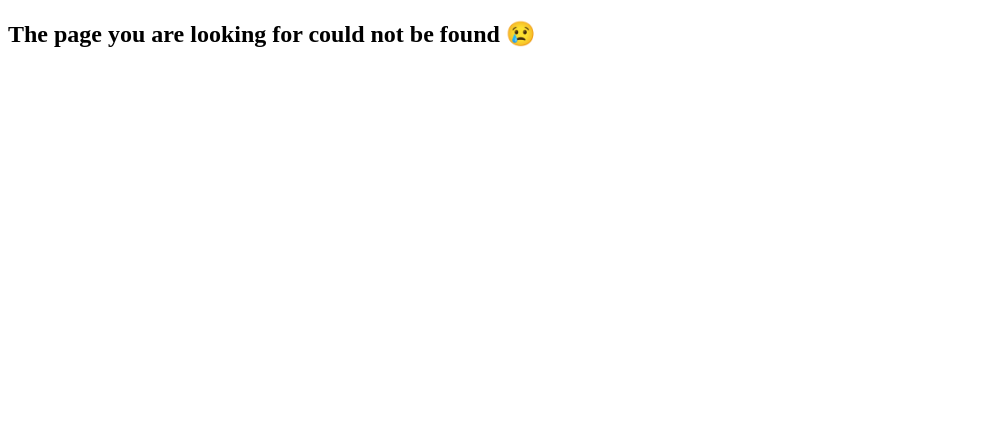
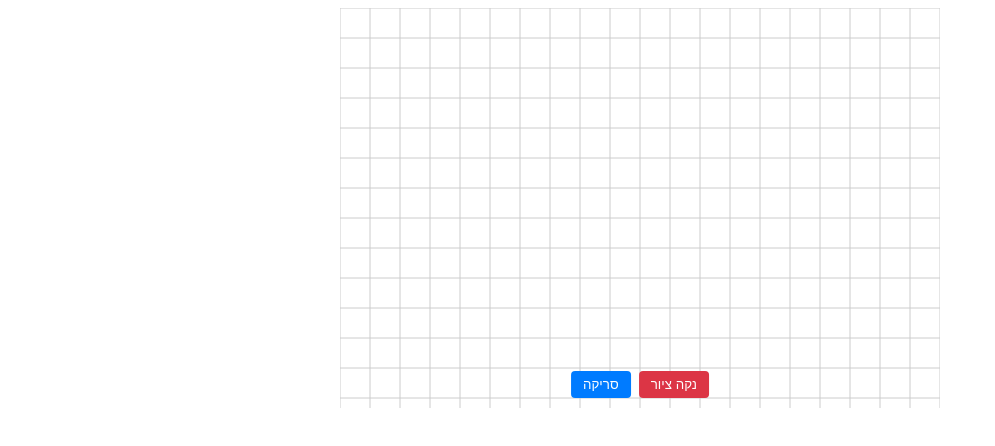
Before and after one commit to ShonHason/MathVenture-Client, a React (Create React App) app: page /scan in a window 1280 px wide. Shown: the top 446 px of the page, without its empty margins (0-995 px from the left). Built offline with nearby package versions, Linux system fonts and the light colour scheme.

Commit message:
add the the ability to scan the DrawableMathNotebook

```diff
--- a/package.json
+++ b/package.json
@@ -12,6 +12,7 @@
   "author": "Shon Hasson, Rotem Ziv, Dan Akrabi, Roey Biton",
   "license": "ISC",
   "dependencies": {
+    "@google-cloud/vision": "^5.1.0",
     "@sendgrid/mail": "^8.1.4",
     "@types/react-router-dom": "^5.3.3",
     "@types/three": "^0.162.0",
@@ -35,6 +36,7 @@
     "react-scripts": "^5.0.1",
     "sendgrid": "^5.2.3",
     "socket.io-client": "^4.8.1",
+    "tesseract.js": "^6.0.1",
     "three": "^0.162.0"
   },
   "devDependencies": {
--- a/src/App.tsx
+++ b/src/App.tsx
@@ -21,6 +21,7 @@ import { ChatPage } from "./pages/chat";
 import StartLessons from "./pages/StartLessons";
 import Lesson from "./pages/Lesson";
 import InSession from "./pages/InSession";
+import DrawableMathNotebook from "./components/DrawableMathNotebook";
 
 const App: React.FC = () => {
   const [topics, setTopics] = useState<Topic[]>([]);
@@ -49,6 +50,9 @@ const App: React.FC = () => {
           <Route path="/plan" element={<ChoosePlanPage />} />
           <Route path="chat" element={<ChatPage />} />
           <Route path="*" element={<PageNotFound />} />
+          <Route path="/scan" element={< DrawableMathNotebook question={""} onRecognize={function (text: string): void {
+            throw new Error("Function not implemented.");
+          } }/>} />
 
         </Routes>
       </Router>
--- a/src/components/DrawableMathNotebook.css
+++ b/src/components/DrawableMathNotebook.css
@@ -1,68 +1,90 @@
+/* src/components/DrawableMathNotebook.css */
 .drawable-notebook-container {
   display: flex;
-  justify-content: center;
+  flex-direction: column;
   align-items: center;
-  flex-direction: column;
 }
 
 .canvas-container {
   position: relative;
-  width: 600px;  /* ניתן לשנות בהתאם לצורך */
-  height: 400px; /* ניתן לשנות בהתאם לצורך */
+  width: 600px;
+  height: 400px;
+}
+
+.grid-canvas {
+  position: absolute;
+  top: 0;
+  left: 0;
+  width: 100%;
+  height: 100%;
+  z-index: 1;
+  pointer-events: none;
 }
 
 .drawable-canvas {
+  position: absolute;
+  top: 0;
+  left: 0;
   width: 100%;
   height: 100%;
-  border: 1px solid #ddd;
-  display: block;
+  z-index: 2;
+  background: transparent;
 }
 
-/* השאלה מוצגת על המשטח */
 .question-overlay {
   position: absolute;
   top: 10px;
   left: 10px;
-  font-weight: bold;
-  color: #000;
-  background-color: transparent;
+  background: rgba(255, 255, 255, 0.8);
   padding: 4px 8px;
   border-radius: 4px;
+  font-weight: bold;
 }
 
-/* קבוצת לחצנים - שני הכפתורים אחד לצד השני */
 .button-group {
   position: absolute;
   bottom: 10px;
-  left: 10px;
+  left: 50%;
+  transform: translateX(-50%);
   display: flex;
-  gap: 10px;
+  gap: 8px;
+  z-index: 3;
 }
 
-/* עיצוב לחצן סריקה */
-.scan-button {
-  padding: 8px 12px;
-  background-color: #007bff;
-  color: #fff;
+.scan-button,
+.clear-canvas-button {
+  padding: 6px 12px;
   border: none;
   border-radius: 4px;
+  color: white;
   cursor: pointer;
 }
 
-.scan-button:hover {
+.scan-button {
+  background-color: #007bff;
+}
+.scan-button:hover:not([disabled]) {
   background-color: #0056b3;
 }
 
-/* עיצוב לחצן ניקוי ציור */
 .clear-canvas-button {
-  padding: 8px 12px;
   background-color: #dc3545;
-  color: #fff;
-  border: none;
-  border-radius: 4px;
-  cursor: pointer;
 }
-
 .clear-canvas-button:hover {
   background-color: #c82333;
 }
+
+.scan-button[disabled] {
+  opacity: 0.6;
+  cursor: not-allowed;
+}
+
+.recognized-text-display {
+  margin-top: 16px;
+  font-size: 1.1rem;
+  background: rgba(255,255,255,0.9);
+  padding: 8px 12px;
+  border-radius: 4px;
+  max-width: 600px;
+  word-break: break-word;
+}
--- a/src/components/DrawableMathNotebook.tsx
+++ b/src/components/DrawableMathNotebook.tsx
@@ -1,119 +1,144 @@
-import React, { useRef, useEffect } from 'react';
+// src/components/DrawableMathNotebook.tsx
+import React, { useRef, useEffect, useState } from 'react';
+import Tesseract from 'tesseract.js';
 import './DrawableMathNotebook.css';
 
 interface DrawableMathNotebookProps {
   question: string;
+  onRecognize: (text: string) => void;
 }
 
-const DrawableMathNotebook: React.FC<DrawableMathNotebookProps> = ({ question }) => {
-  const canvasRef = useRef<HTMLCanvasElement>(null);
-  // Use refs to track drawing state without causing re-renders
-  const isDrawingRef = useRef<boolean>(false);
+const DrawableMathNotebook: React.FC<DrawableMathNotebookProps> = ({ question, onRecognize }) => {
+  const gridRef = useRef<HTMLCanvasElement>(null);
+  const drawRef = useRef<HTMLCanvasElement>(null);
+  const isDrawingRef = useRef(false);
   const lastPosRef = useRef<{ x: number; y: number } | null>(null);
+  const [ocrLoading, setOcrLoading] = useState(false);
+  const [recognizedText, setRecognizedText] = useState<string>('');
 
-  // Draw the grid on the canvas.
-  const drawGrid = (ctx: CanvasRenderingContext2D, width: number, height: number, gridSize: number = 30) => {
-    ctx.clearRect(0, 0, width, height);
+  // ציור הרשת
+  const drawGrid = (
+    ctx: CanvasRenderingContext2D,
+    w: number,
+    h: number,
+    size: number = 30
+  ) => {
+    ctx.clearRect(0, 0, w, h);
     ctx.beginPath();
     ctx.strokeStyle = '#ccc';
-    for (let x = 0; x <= width; x += gridSize) {
+    for (let x = 0; x <= w; x += size) {
       ctx.moveTo(x, 0);
-      ctx.lineTo(x, height);
+      ctx.lineTo(x, h);
     }
-    for (let y = 0; y <= height; y += gridSize) {
+    for (let y = 0; y <= h; y += size) {
       ctx.moveTo(0, y);
-      ctx.lineTo(width, y);
+      ctx.lineTo(w, y);
     }
     ctx.stroke();
   };
 
   useEffect(() => {
-    const canvas = canvasRef.current;
-    if (!canvas) return;
-    const ctx = canvas.getContext('2d');
-    if (!ctx) return;
+    const grid = gridRef.current!;
+    const draw = drawRef.current!;
+    const w = grid.offsetWidth;
+    const h = grid.offsetHeight;
+    grid.width = w; grid.height = h;
+    draw.width = w; draw.height = h;
 
-    // Set canvas dimensions to match its display size.
-    canvas.width = canvas.offsetWidth;
-    canvas.height = canvas.offsetHeight;
-    drawGrid(ctx, canvas.width, canvas.height);
+    const gctx = grid.getContext('2d')!;
+    drawGrid(gctx, w, h);
 
-    // Event handlers for drawing.
-    const handleMouseDown = (e: MouseEvent) => {
-      const rect = canvas.getBoundingClientRect();
-      const x = e.clientX - rect.left;
-      const y = e.clientY - rect.top;
+    const dctx = draw.getContext('2d')!;
+    const md = (e: MouseEvent) => {
+      const r = draw.getBoundingClientRect();
       isDrawingRef.current = true;
+      lastPosRef.current = { x: e.clientX - r.left, y: e.clientY - r.top };
+    };
+    const mm = (e: MouseEvent) => {
+      if (!isDrawingRef.current || !lastPosRef.current) return;
+      const r = draw.getBoundingClientRect();
+      const x = e.clientX - r.left;
+      const y = e.clientY - r.top;
+      dctx.beginPath();
+      dctx.moveTo(lastPosRef.current.x, lastPosRef.current.y);
+      dctx.lineTo(x, y);
+      dctx.strokeStyle = 'black';
+      dctx.lineWidth = 6;
+      dctx.stroke();
       lastPosRef.current = { x, y };
     };
-
-    const handleMouseMove = (e: MouseEvent) => {
-      if (!isDrawingRef.current) return;
-      const rect = canvas.getBoundingClientRect();
-      const x = e.clientX - rect.left;
-      const y = e.clientY - rect.top;
-      if (lastPosRef.current) {
-        ctx.beginPath();
-        ctx.moveTo(lastPosRef.current.x, lastPosRef.current.y);
-        ctx.lineTo(x, y);
-        ctx.strokeStyle = 'black';
-        ctx.lineWidth = 2;
-        ctx.stroke();
-        lastPosRef.current = { x, y };
-      }
-    };
-
-    const handleMouseUpOrLeave = () => {
+    const mu = () => {
       isDrawingRef.current = false;
       lastPosRef.current = null;
     };
 
-    // Attach event listeners.
-    canvas.addEventListener('mousedown', handleMouseDown);
-    canvas.addEventListener('mousemove', handleMouseMove);
-    canvas.addEventListener('mouseup', handleMouseUpOrLeave);
-    canvas.addEventListener('mouseleave', handleMouseUpOrLeave);
+    draw.addEventListener('mousedown', md);
+    draw.addEventListener('mousemove', mm);
+    draw.addEventListener('mouseup', mu);
+    draw.addEventListener('mouseleave', mu);
 
-    // Cleanup on unmount.
     return () => {
-      canvas.removeEventListener('mousedown', handleMouseDown);
-      canvas.removeEventListener('mousemove', handleMouseMove);
-      canvas.removeEventListener('mouseup', handleMouseUpOrLeave);
-      canvas.removeEventListener('mouseleave', handleMouseUpOrLeave);
+      draw.removeEventListener('mousedown', md);
+      draw.removeEventListener('mousemove', mm);
+      draw.removeEventListener('mouseup', mu);
+      draw.removeEventListener('mouseleave', mu);
     };
   }, []);
 
-  // Clears the canvas and redraws the grid.
   const handleClearCanvas = () => {
-    const canvas = canvasRef.current;
-    if (!canvas) return;
-    const ctx = canvas.getContext('2d');
-    if (!ctx) return;
-    drawGrid(ctx, canvas.width, canvas.height);
+    const draw = drawRef.current!;
+    const ctx = draw.getContext('2d')!;
+    ctx.clearRect(0, 0, draw.width, draw.height);
+    setRecognizedText('');
   };
 
-  // פונקציה לטיפול בלחצן סריקה
-  const handleScan = () => {
-    console.log('לחצן סריקה נלחץ');
-    // כאן ניתן להוסיף את הלוגיקה לביצוע סריקה
+  const handleScan = async () => {
+    const grid = gridRef.current!;
+    const draw = drawRef.current!;
+    grid.style.visibility = 'hidden';
+    await new Promise(r => requestAnimationFrame(() => requestAnimationFrame(r)));
+
+    setOcrLoading(true);
+    try {
+      const dataUrl = draw.toDataURL('image/png');
+      // @ts-ignore: tessedit options not in TS WorkerOptions
+      const options: any = {
+        tessedit_char_whitelist: '0123456789()+-*/= ',
+        tessedit_pageseg_mode: Tesseract.PSM.SINGLE_BLOCK,
+      };
+      const { data: { text } } = await Tesseract.recognize(dataUrl, 'eng+heb', options);
+      const trimmed = text.trim();
+      setRecognizedText(trimmed);
+      onRecognize(trimmed);
+    } catch (err) {
+      console.error('OCR error:', err);
+      setRecognizedText('');
+      onRecognize('');
+    } finally {
+      setOcrLoading(false);
+      grid.style.visibility = 'visible';
+      handleClearCanvas();
+    }
   };
 
   return (
     <div className="drawable-notebook-container">
       <div className="canvas-container">
-        <canvas ref={canvasRef} className="drawable-canvas" />
-        {/* השאלה מוצגת על המשטח */}
+        <canvas ref={gridRef} className="grid-canvas" />
+        <canvas ref={drawRef} className="drawable-canvas" />
         <div className="question-overlay">{question}</div>
-        {/* קבוצת לחצנים מופיעה על המשטח בתחתית */}
         <div className="button-group">
-          <button onClick={handleScan} className="scan-button">
-            סריקה
+          <button onClick={handleScan} className="scan-button" disabled={ocrLoading}>
+            {ocrLoading ? 'מזהה…' : 'סריקה'}
           </button>
           <button onClick={handleClearCanvas} className="clear-canvas-button">
             נקה ציור
           </button>
         </div>
       </div>
+      {recognizedText && (
+        <div className="recognized-text-display">תוצאה: <strong>{recognizedText}</strong></div>
+      )}
     </div>
   );
 };
--- a/src/pages/InSession.tsx
+++ b/src/pages/InSession.tsx
@@ -9,11 +9,12 @@ import RealTimeRecorder from '../components/RealTimeRecorder';
 import AudioUnlocker from '../components/AudioUnlocker';
 import './InSession.css';
 import { startLesson } from '../services/lessons_api';
+
 const DIRECT_MODEL_URL = 'https://threejs.org/examples/models/gltf/RobotExpressive/RobotExpressive.glb';
 const socketServerUrl = process.env.SERVER_API_URL || "http://localhost:4000";
 
 const InSession: React.FC = () => {
-  const location = useLocation();
+  const location = useLocation() as { state: { topic: { question: string; subject: any } } };
   const { topic } = location.state || {};
 
   // Separate states for user input and AI output.
@@ -29,47 +30,39 @@ const InSession: React.FC = () => {
   const [hasStarted, setHasStarted] = useState<boolean>(false);
 
   // New state to store lesson information.
-  const [lesson, setLesson] = useState<string>(" ");
+  const [lessonId, setLessonId] = useState<string>('');
 
-  // Reference for the silence timer.
   const silenceTimerRef = useRef<NodeJS.Timeout | null>(null);
 
   useEffect(() => {
-    if (!hasStarted) return;
-    if (processing) return;
-    if (!userTranscript.trim()) return;
-
+    if (!hasStarted || processing || !userTranscript.trim()) return;
     if (silenceTimerRef.current) clearTimeout(silenceTimerRef.current);
-
     silenceTimerRef.current = setTimeout(() => {
       setListening(false);
       processTranscript(userTranscript);
     }, 2500);
-
     return () => {
       if (silenceTimerRef.current) clearTimeout(silenceTimerRef.current);
     };
   }, [userTranscript, processing, hasStarted]);
 
-  // Process the userTranscript function remains unchanged.
   const processTranscript = async (input: string) => {
     try {
       setProcessing(true);
       setStatus('מעבד את הבקשה שלך...');
       setUserTranscript('');
-      const chatResponse = await axios.post(`${socketServerUrl}/api/chat`, {
-        question: input,
-        context: topic || {},
-        lessonId: lesson, // Example usage if lesson id is needed
-      });
-      console.log("lessonid:",lesson)
+      const chatResponse = await axios.post(
+        `${socketServerUrl}/api/chat`,
+        { question: input, context: topic || {}, lessonId },
+        { headers: { Authorization: 'jwt ' + localStorage.getItem('accessToken') } }
+      );
       const aiText: string = chatResponse.data.answer;
       setAiTranscript(aiText);
 
       setStatus('ממיר טקסט לדיבור...');
       const ttsResponse = await axios.post(
         `${socketServerUrl}/api/tts`,
-        { text: aiText, lang: "he-IL" },
+        { text: aiText, lang: 'he-IL' },
         { responseType: 'arraybuffer' }
       );
       const audioBlob = new Blob([ttsResponse.data], { type: 'audio/mp3' });
@@ -85,61 +78,43 @@ const InSession: React.FC = () => {
           setListening(true);
           setProcessing(false);
         };
-      }).catch(error => {
-        console.error("Audio play failed:", error);
+      }).catch(err => {
+        console.error('Audio play failed:', err);
         setProcessing(false);
       });
-    } catch (error) {
-      console.error("Error processing transcript:", error);
+    } catch (err) {
+      console.error('Error processing transcript:', err);
       setStatus('שגיאה בעיבוד הטקסט');
       setProcessing(false);
     }
   };
 
-  // Updated handleStartConversation function that saves newLesson in state.
- // wherever you keep your API helpers
-
-// inside your component
   const handleStartConversation = async () => {
     try {
       setStatus('מנסה להתחיל...');
-
-    // call your shared helper, passing along the subject
-    const lesson = await startLesson({
-      subject: JSON.stringify(topic.subject),
-    });
-
-    console.log("lesson created:", lesson);
-    setLesson(lesson._id);        // Save the lesson ID
+      const lesson = await startLesson({ subject: JSON.stringify(topic.subject) });
+      setLessonId(lesson._id);
       setHasStarted(true);
       setListening(true);
       setStatus('מקשיב...');
-
-    // resume AudioContext if needed
-    if (window.AudioContext || (window as any).webkitAudioContext) {
       const AudioContext = window.AudioContext || (window as any).webkitAudioContext;
       const audioCtx = new AudioContext();
-      if (audioCtx.state === 'suspended') {
-        await audioCtx.resume();
-      }
-    }
-  } catch (error) {
-    console.error('Error starting conversation:', error);
+      if (audioCtx.state === 'suspended') await audioCtx.resume();
+    } catch (err) {
+      console.error('Error starting conversation:', err);
       setStatus('שגיאה בהתחלת השיחה');
     }
   };
-
 
   const resetConversation = () => {
     setUserTranscript('');
     setAiTranscript('');
     setIsSpeaking(false);
-    setStatus('מוכן');
     setListening(true);
     setProcessing(false);
+    setStatus('מוכן');
   };
 
-  // If conversation hasn't started yet, show a Start Conversation button.
   if (!hasStarted) {
     return (
       <div className="in-session-page">
@@ -155,8 +130,6 @@ const handleStartConversation = async () => {
     );
   }
 
-  // The rest of your component can now use `lesson` for additional features.
-  // For example, you can display lesson details or pass them down as props.
   return (
     <div className="in-session-page">
       <AudioUnlocker />
@@ -168,11 +141,11 @@ const handleStartConversation = async () => {
             speech={aiTranscript || userTranscript}
             fallbackImageSrc="https://via.placeholder.com/300/f0f0f0/333?text=Avatar"
           />
-          <Transcript text={aiTranscript || userTranscript} isLoading={isLoading} />
+          <Transcript text={aiTranscript || userTranscript} isLoading={processing} />
           {listening && <RealTimeRecorder onTranscript={setUserTranscript} />}
         </div>
         <div className="lesson-buttons-area">
-          <LessonButtons /> {/* Pass lesson to child component if needed */}
+          <LessonButtons />
         </div>
         <div className="status-display">
           <p>סטטוס: {status}</p>
@@ -182,7 +155,10 @@ const handleStartConversation = async () => {
             אתחל שיחה
           </button>
         </div>
-        <DrawableMathNotebook question={'שאלה לדוגמה'} />
+        <DrawableMathNotebook
+          question={topic.question}
+          onRecognize={processTranscript}
+        />
       </div>
     </div>
   );
```
Also changed, not shown: 1 other file (tests, documents, lock files or other folders). Lines whose indentation alone changed are shown as unchanged.
